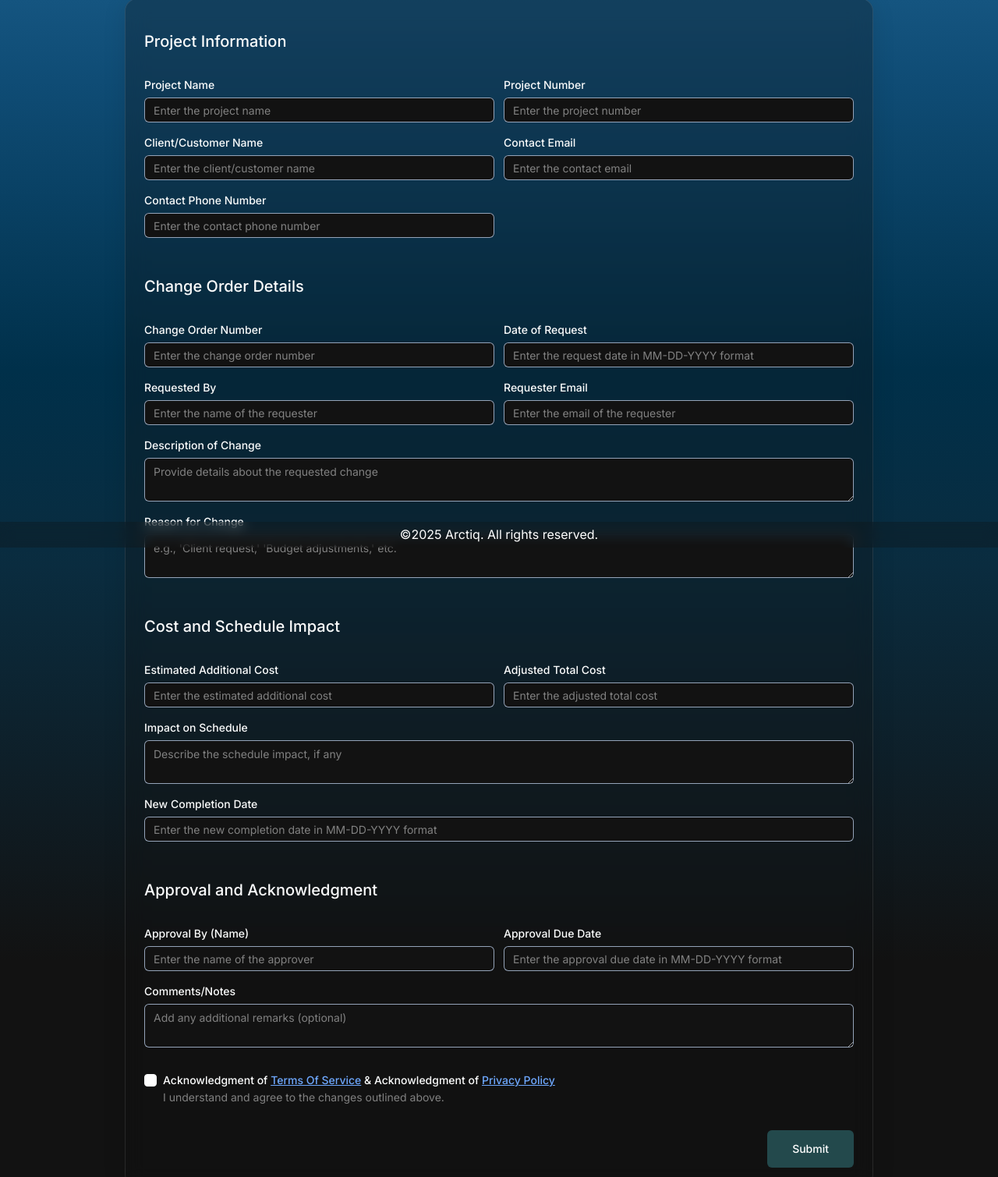
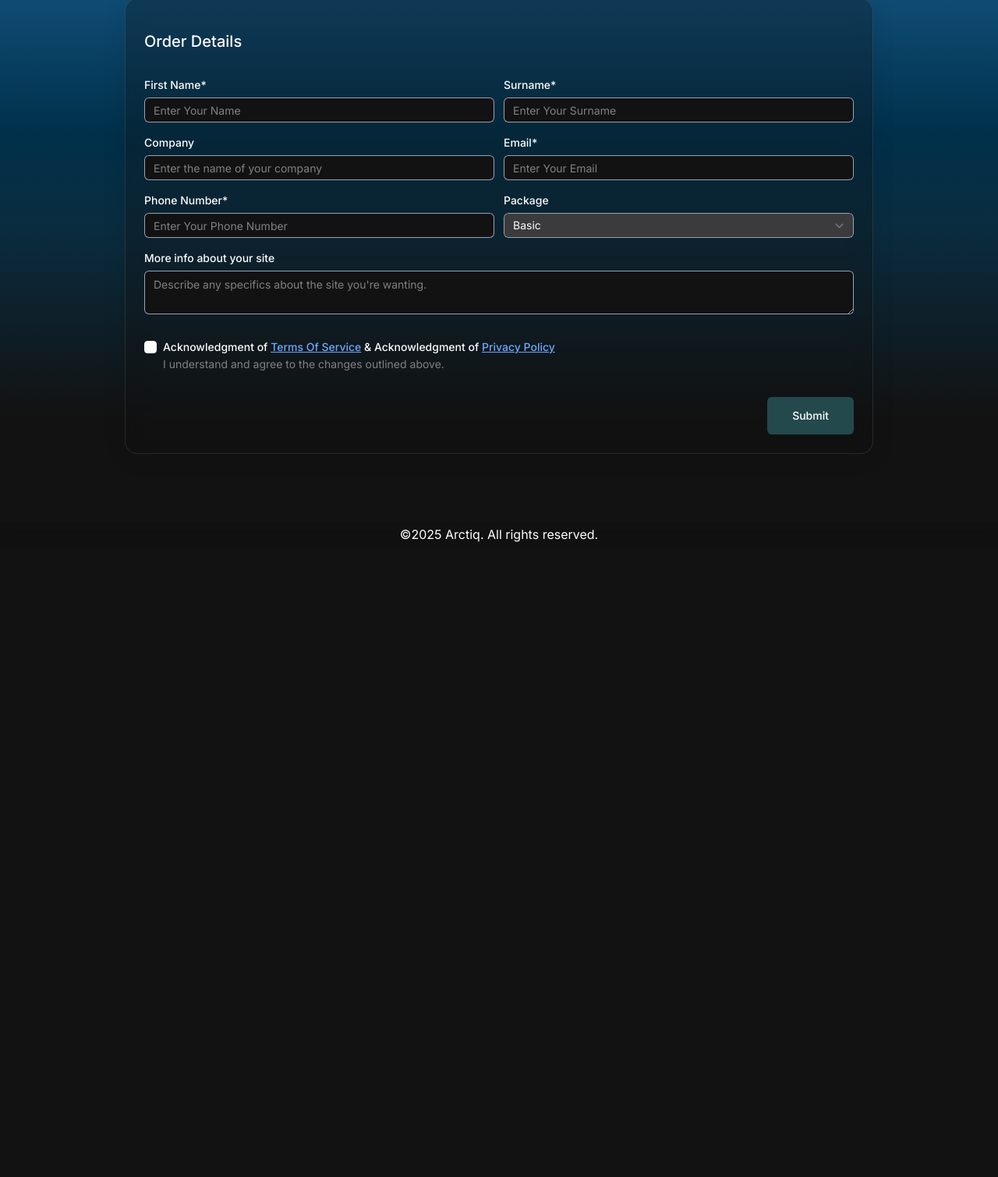
Before and after one commit to sapWRLD/Arctic, a website: page order.html in a window 1280 px wide. Shown: the part 98-1607 px from the top of the page at 78% size. After the commit the page ends 800 px from the top, so only its background shows below. Drawn offline with nearby package versions, Linux system fonts and the light colour scheme.

Commit message:
order form in development

```diff
--- /dev/null
+++ b/js/order.js
@@ -0,0 +1,22 @@
+document.addEventListener("DOMContentLoaded", () => {
+const packageSelect = document.getElementById("Package-type");
+const infoBox = document.getElementById("infobox");
+const infoLabel = document.querySelector("label[for='infobox']");
+
+function updateInfoBox() {
+    const isCustom = packageSelect.value.toLowerCase() === "custom";
+    infoBox.required = isCustom;
+    infoLabel.textContent = isCustom
+        ? "More info about your site *"
+        : "More info about your site";
+    infoBox.placeholder = isCustom
+        ? "Please describe your custom site requirements."
+        : "Describe any specifics about the site you're wanting.";
+}
+
+
+updateInfoBox();
+
+
+packageSelect.addEventListener("change", updateInfoBox);
+});
--- a/order.html
+++ b/order.html
@@ -44,7 +44,7 @@
     </div>
     </nav>
 </header>
-<body class="pt-5 bg-body-gradient-180">
+<body class="pt-5 bg-body-gradient-180" style="height: 100vh;">
     <div class="card glass-card mx-auto my-5 p-4" style="width: 60rem;">
         <form
             action="https://formspree.io/f/xwprwwvy"
@@ -53,201 +53,75 @@
             method="POST"
             >
             <fieldset>
-            <legend class="fs-fieldset-title">Project Information</legend>
-            <div class="fs-field">
-                <label class="fs-label" for="project-name">Project Name</label>
-                <input
-                    class="fs-input"
-                    id="project-name"
-                    name="project-name"
-                    placeholder="Enter the project name"
-                    required
-                />
-            </div>
-            <div class="fs-field">
-                <label class="fs-label" for="project-number">Project Number</label>
-                <input
-                    class="fs-input"
-                    id="project-number"
-                    name="project-number"
-                    placeholder="Enter the project number"
-                    required
-                />
-            </div>
-            <div class="fs-field">
-                <label class="fs-label" for="client-name">Client/Customer Name</label>
-                <input
-                    class="fs-input"
-                    id="client-name"
-                    name="client-name"
-                    placeholder="Enter the client/customer name"
-                    required
-                />
-            </div>
-            <div class="fs-field">
-                <label class="fs-label" for="contact-email">Contact Email</label>
-                <input
-                    class="fs-input"
-                    id="contact-email"
-                    name="contact-email"
-                    placeholder="Enter the contact email"
-                    required
-                />
-            </div>
-            <div class="fs-field">
-                <label class="fs-label" for="contact-phone">Contact Phone Number</label>
-                <input
-                    class="fs-input"
-                    id="contact-phone"
-                    name="contact-phone"
-                    placeholder="Enter the contact phone number"
-                    required
-                />
-            </div>
-            </fieldset>
-            <fieldset>
-                <legend class="fs-fieldset-title">Change Order Details</legend>
+                <legend class="fs-fieldset-title">Order Details</legend>
             <div class="fs-field">
                 <label class="fs-label" for="change-order-number">
-                    Change Order Number
+                    First Name*
                 </label>
                 <input
                     class="fs-input"
-                    id="change-order-number"
-                    name="change-order-number"
-                    placeholder="Enter the change order number"
+                    id="firstName"
+                    name="firstName"
+                    placeholder="Enter Your Name"
                     required
                 />
                 </div>
                 <div class="fs-field">
-                <label class="fs-label" for="date-of-request">Date of Request</label>
+                <label class="fs-label" for="date-of-request">Surname*</label>
                 <input
                     class="fs-input"
-                    id="date-of-request"
-                    name="date-of-request"
-                    placeholder="Enter the request date in MM-DD-YYYY format"
+                    id="Surname"
+                    name="Surename"
+                    placeholder="Enter Your Surname"
                     required
                 />
                 </div>
                 <div class="fs-field">
-                <label class="fs-label" for="requested-by">Requested By</label>
+                <label class="fs-label" for="requested-by">Company</label>
                 <input
                     class="fs-input"
-                    id="requested-by"
-                    name="requested-by"
-                    placeholder="Enter the name of the requester"
+                    id="Company"
+                    name="Company"
+                    placeholder="Enter the name of your company"
+                />
+                </div>
+                <div class="fs-field">
+                <label class="fs-label" for="requester email">Email*</label>
+                <input
+                    class="fs-input"
+                    id="email"
+                    name="email"
+                    placeholder="Enter Your Email"
                     required
                 />
                 </div>
                 <div class="fs-field">
-                <label class="fs-label" for="requester email">Requester Email</label>
+                <label class="fs-label" for="requester email">Phone Number*</label>
                 <input
+                    type=""
                     class="fs-input"
-                    id="requester email"
-                    name="requester email"
-                    placeholder="Enter the email of the requester"
-                    required
-                />
-                </div>
-                <div class="fs-field col-span-full">
-                <label class="fs-label" for="change-description">
-                    Description of Change
-                </label>
-                <textarea
-                    class="fs-textarea"
-                    id="change-description"
-                    name="change-description"
-                    placeholder="Provide details about the requested change"
-                    required
-                ></textarea>
-                </div>
-                <div class="fs-field col-span-full">
-                <label class="fs-label" for="reason-for-change">Reason for Change</label>
-                <textarea
-                    class="fs-textarea"
-                    id="reason-for-change"
-                    name="reason-for-change"
-                    placeholder="e.g., &#x27;Client request,&#x27; &#x27;Budget adjustments,&#x27; etc."
-                    required
-                ></textarea>
-                </div>
-            </fieldset>
-            <fieldset>
-                <legend class="fs-fieldset-title">Cost and Schedule Impact</legend>
-                <div class="fs-field">
-                <label class="fs-label" for="additional-cost">
-                    Estimated Additional Cost
-                </label>
-                <input
-                    class="fs-input"
-                    id="additional-cost"
-                    name="additional-cost"
-                    placeholder="Enter the estimated additional cost"
+                    id="phone"
+                    name="Phone"
+                    placeholder="Enter Your Phone Number"
                     required
                 />
                 </div>
                 <div class="fs-field">
-                <label class="fs-label" for="adjusted-total-cost">
-                    Adjusted Total Cost
-                </label>
-                <input
-                    class="fs-input"
-                    id="adjusted-total-cost"
-                    name="adjusted-total-cost"
-                    placeholder="Enter the adjusted total cost"
-                    required
-                />
+                    <label class="fs-label" for="Package-type">Package</label>
+                    <select class="fs-select" id="Package-type" name="Package-type" required style="background-color: rgb(59, 59, 59);">
+                    <option value="Basic">Basic</option>
+                    <option value="standard">Standard</option>
+                    <option value="advanced">Advanced</option>
+                    <option value="custom">Custom</option>
+                    </select>
                 </div>
                 <div class="fs-field col-span-full">
-                <label class="fs-label" for="schedule-impact">Impact on Schedule</label>
+                <label class="fs-label" for="infobox">More info about your site</label>
                 <textarea
                     class="fs-textarea"
-                    id="schedule-impact"
-                    name="schedule-impact"
-                    placeholder="Describe the schedule impact, if any"
-                ></textarea>
-                </div>
-                <div class="fs-field col-span-full">
-                <label class="fs-label" for="new-completion-date">
-                    New Completion Date
-                </label>
-                <input
-                    class="fs-input"
-                    id="new-completion-date"
-                    name="new-completion-date"
-                    placeholder="Enter the new completion date in MM-DD-YYYY format"
-                />
-                </div>
-            </fieldset>
-            <fieldset>
-                <legend class="fs-fieldset-title">Approval and Acknowledgment</legend>
-                <div class="fs-field">
-                <label class="fs-label" for="approval-by">Approval By (Name)</label>
-                <input
-                    class="fs-input"
-                    id="approval-by"
-                    name="approval-by"
-                    placeholder="Enter the name of the approver"
-                    required
-                />
-                </div>
-                <div class="fs-field">
-                <label class="fs-label" for="approval-date">Approval Due Date</label>
-                <input
-                    class="fs-input"
-                    id="approval-date"
-                    name="approval-date"
-                    placeholder="Enter the approval due date in MM-DD-YYYY format"
-                    required
-                />
-                </div>
-                <div class="fs-field col-span-full">
-                <label class="fs-label" for="comments-notes">Comments/Notes</label>
-                <textarea
-                    class="fs-textarea"
-                    id="comments-notes"
-                    name="comments-notes"
-                    placeholder="Add any additional remarks (optional)"
+                    id="infobox"
+                    name="infobox"
+                    placeholder="Describe any specifics about the site your wanting."
                 ></textarea>
                 </div>
             </fieldset>
@@ -286,5 +160,6 @@
 <script src="https://cdn.jsdelivr.net/npm/@popperjs/core@2.11.8/dist/umd/popper.min.js" integrity="sha384-I7E8VVD/ismYTF4hNIPjVp/Zjvgyol6VFvRkX/vR+Vc4jQkC+hVqc2pM8ODewa9r" crossorigin="anonymous"></script>
 <script src="https://cdn.jsdelivr.net/npm/bootstrap@5.3.8/dist/js/bootstrap.bundle.min.js" integrity="sha384-FKyoEForCGlyvwx9Hj09JcYn3nv7wiPVlz7YYwJrWVcXK/BmnVDxM+D2scQbITxI" crossorigin="anonymous"></script>
 <script src="js/copyright.js"></script>
+<script src="js/order.js"></script>
 </body>
 </html>
```
